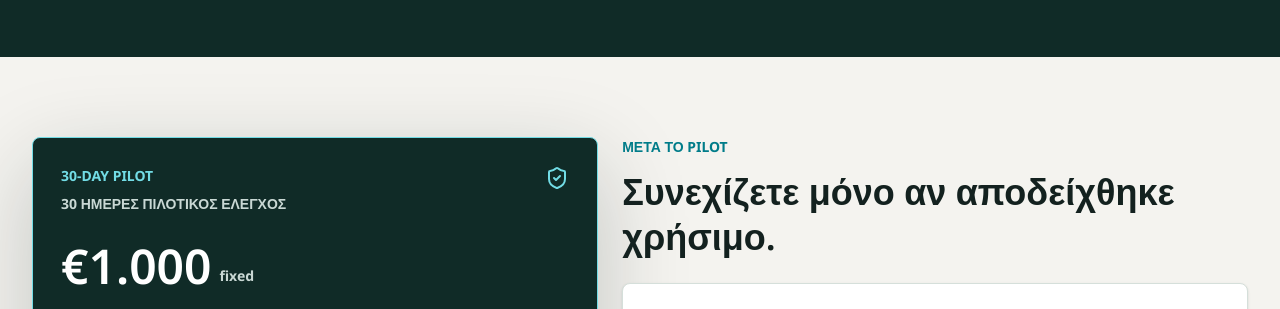
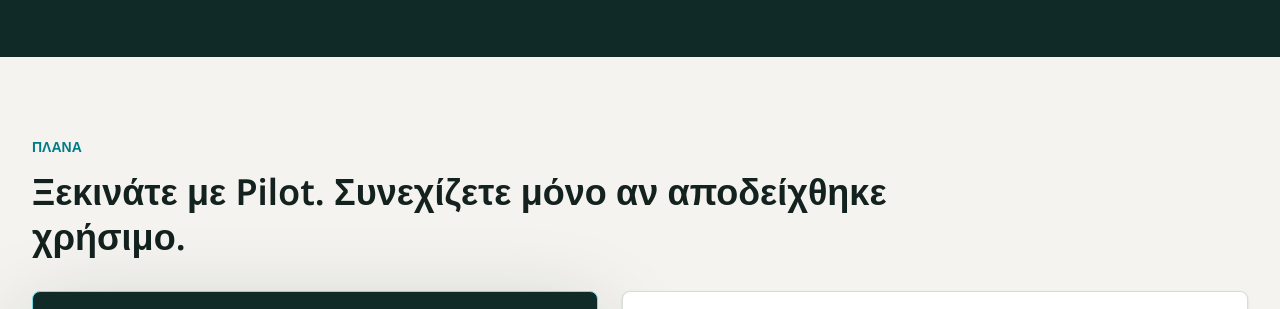
Before and after one commit to gkaragioul/FleetLever, a Next.js app: page /pricing in a window 1280 px wide. Shown: the part 1200-1509 px from the top of the page. Built offline with nearby package versions, Linux system fonts and the light colour scheme; no server answers.

Commit message:
Align pricing page sections

```diff
--- a/src/app/pricing/page.tsx
+++ b/src/app/pricing/page.tsx
@@ -199,6 +199,12 @@
 
       <section className="px-5 py-20 sm:px-6 lg:px-8" id="plans">
         <div className="mx-auto w-full max-w-7xl">
+          <div className="mb-8 max-w-4xl">
+            <p className="text-sm font-bold uppercase tracking-normal text-[#007C89]">Πλάνα</p>
+            <h2 className="mt-3 text-3xl font-semibold leading-tight text-[#13211f] sm:text-4xl">
+              Ξεκινάτε με Pilot. Συνεχίζετε μόνο αν αποδείχθηκε χρήσιμο.
+            </h2>
+          </div>
           <div className="grid gap-6 lg:grid-cols-[0.95fr_1.05fr] lg:items-start">
             <article className="rounded-lg border border-[#72dce5] bg-[#102b27] p-7 text-white shadow-[0_28px_90px_rgba(19,33,31,0.22)]">
               <div className="flex flex-wrap items-start justify-between gap-4">
@@ -241,13 +247,7 @@
             </article>
 
             <div>
-              <div>
-                <p className="text-sm font-bold uppercase tracking-normal text-[#007C89]">Μετά το Pilot</p>
-                <h2 className="mt-3 text-3xl font-semibold leading-tight text-[#13211f] sm:text-4xl">
-                  Συνεχίζετε μόνο αν αποδείχθηκε χρήσιμο.
-                </h2>
-              </div>
-              <div className="mt-6 grid gap-4">
+              <div className="grid gap-4">
                 {plans.map((plan) => (
                   <article key={plan.name} className="rounded-lg border border-[#d5dfda] bg-white p-6 shadow-sm">
                     <div className="flex flex-wrap items-start justify-between gap-4">
@@ -326,7 +326,7 @@
       </section>
 
       <section className="px-5 py-20 sm:px-6 lg:px-8">
-        <div className="mx-auto grid w-full max-w-7xl gap-10 lg:grid-cols-[0.7fr_1.3fr]">
+        <div className="mx-auto grid w-full max-w-7xl gap-10 lg:grid-cols-[0.82fr_1.18fr]">
           <div>
             <p className="text-sm font-bold uppercase tracking-normal text-[#007C89]">FAQ</p>
             <h2 className="mt-3 text-3xl font-semibold leading-tight text-[#13211f] sm:text-4xl">
```
